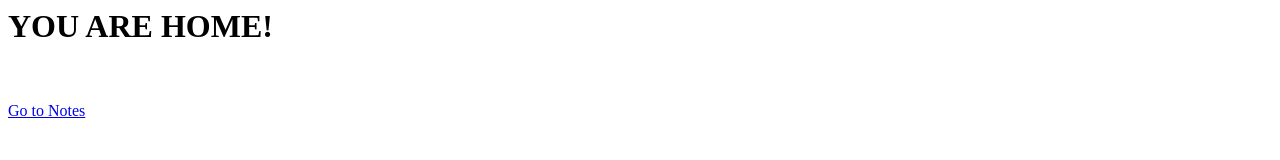
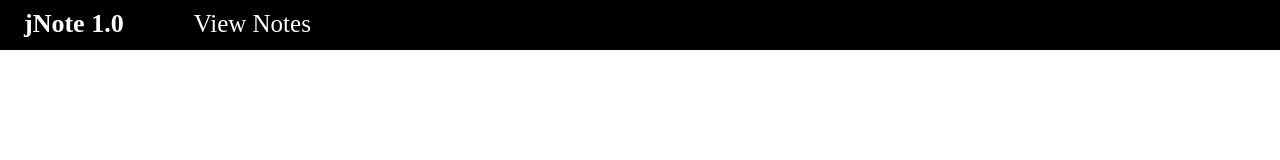
Before and after one commit to Swampy821/jNote-Client, a plain HTML site: page index.html in a window 1280 px wide. Drawn offline with nearby package versions, Linux system fonts and the light colour scheme.

Commit message:
Worked on front end

```diff
--- a/index.html
+++ b/index.html
@@ -1,18 +1,33 @@
 <html ng-app="main">
 	<head>
+		<link rel='stylesheet' href='lib/css/style.css'>
+		<link rel='stylesheet' media='(max-width: 499px)' href='lib/css/style-sm.css'>
+		<link rel='stylesheet' media='(max-width: 800px) and (min-width: 500px)' href='lib/css/style-md.css'>
+		<link rel='stylesheet' media='(min-width: 801px)' href='lib/css/style-lg.css'>
 	    <script src='lib/angular/angular.min.js'></script>
 	    <script src='lib/angular/angular-route.min.js'></script>
 	    <script src='lib/js/app.js'></script>
 	    <script src='lib/js/routes.js'></script>
 	    <script src='lib/js/restUrls.js'></script>
 	    <script src='lib/js/controller.js'></script>
+		<script src="http://ajax.googleapis.com/ajax/libs/jquery/2.1.1/jquery.min.js"></script>
 	</head>
 	<body>
-		<div ng-view>
+		<container>
+			<nav>
+				<brand>jNote 1.0</brand>
+				<ul>
+					<li><a href='#/notes'>View Notes</a></li>
+				</ul>
+			</nav>
+
+		<div ng-view></div>
 
 
-		</div>
 
+
+
+		</container>
 	</body>
 
 </html>
--- /dev/null
+++ b/lib/css/style.css
@@ -0,0 +1,50 @@
+body{
+	margin:0;
+}
+
+container{
+	width:100%;
+	height:100%;
+	box-sizing:border-box;
+	display:block;
+}
+
+container > nav{
+	display:block;
+	background-color:black;
+	height:50px;
+	width:100%;
+	position:relative;
+	box-sizing:border-box;
+	padding-top:9px;
+}
+
+container > nav > brand{
+	color:white;
+	font-size:26px;
+	font-weight:bold;
+	margin-left:24px;
+	float:left;
+}
+
+container > nav > ul{
+	float:left;
+	height:50px;
+	margin-top:-9px;
+	display: inline-block;
+	margin-left:30px;
+}
+container > nav > ul > li{
+	background-color:black;
+	height:100%;
+	box-sizing:border-box;
+	padding-top:10px;
+}
+container > nav > ul > li > a{
+	color:white;
+	text-decoration: none;
+	font-size:25px;
+}
+container > nav > ul > li > a:hover{
+	text-shadow: 1px 0.5px #ccc;
+}
--- a/lib/partials/home.html
+++ b/lib/partials/home.html
@@ -1,4 +1,3 @@
 <div ng-controller="Main">
-<h1>YOU ARE HOME!</h1>
-<br><br><a href='/#/notes'>Go to Notes</a>
+
 </div>
```
Also changed, not shown: lib/js/view.js (deleted, +0 -15 lines), lib/css/style-lg.css (added), lib/css/style-md.css (added), lib/css/style-sm.css (added), 1 other file.
